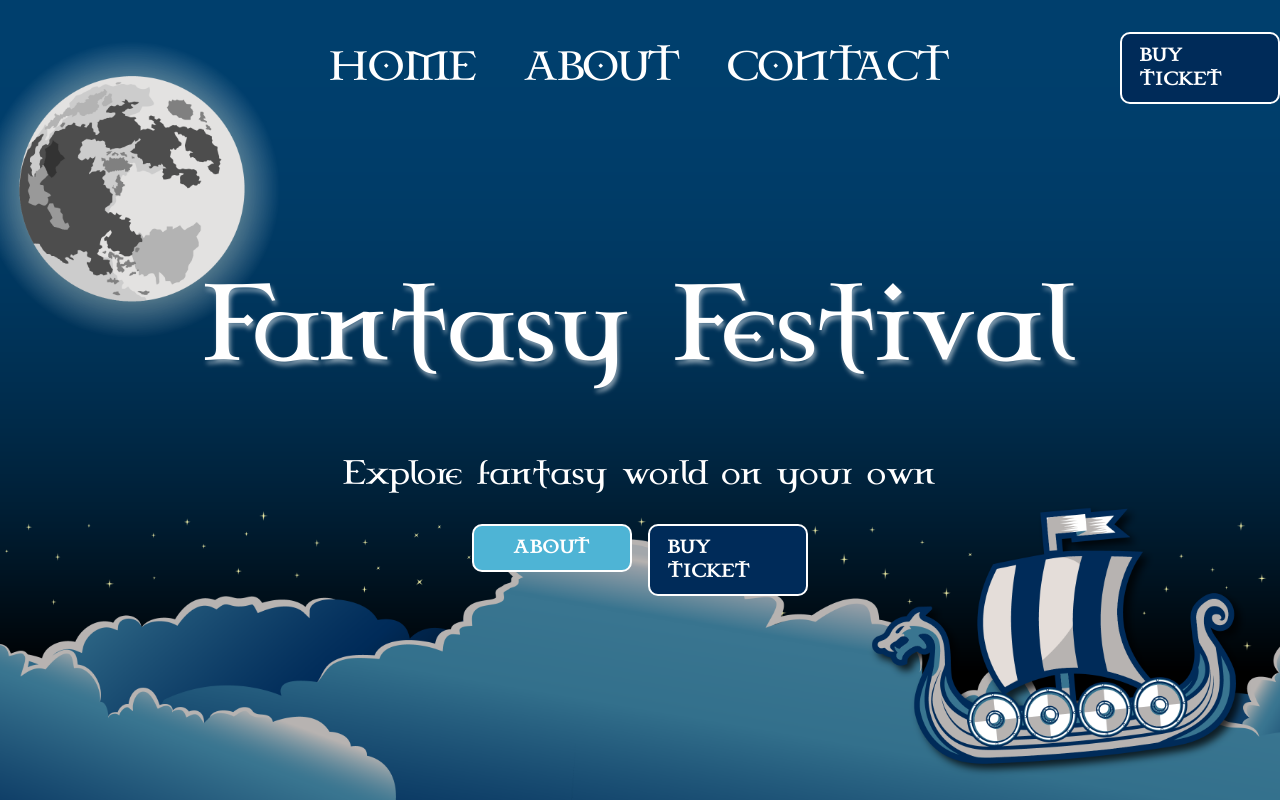
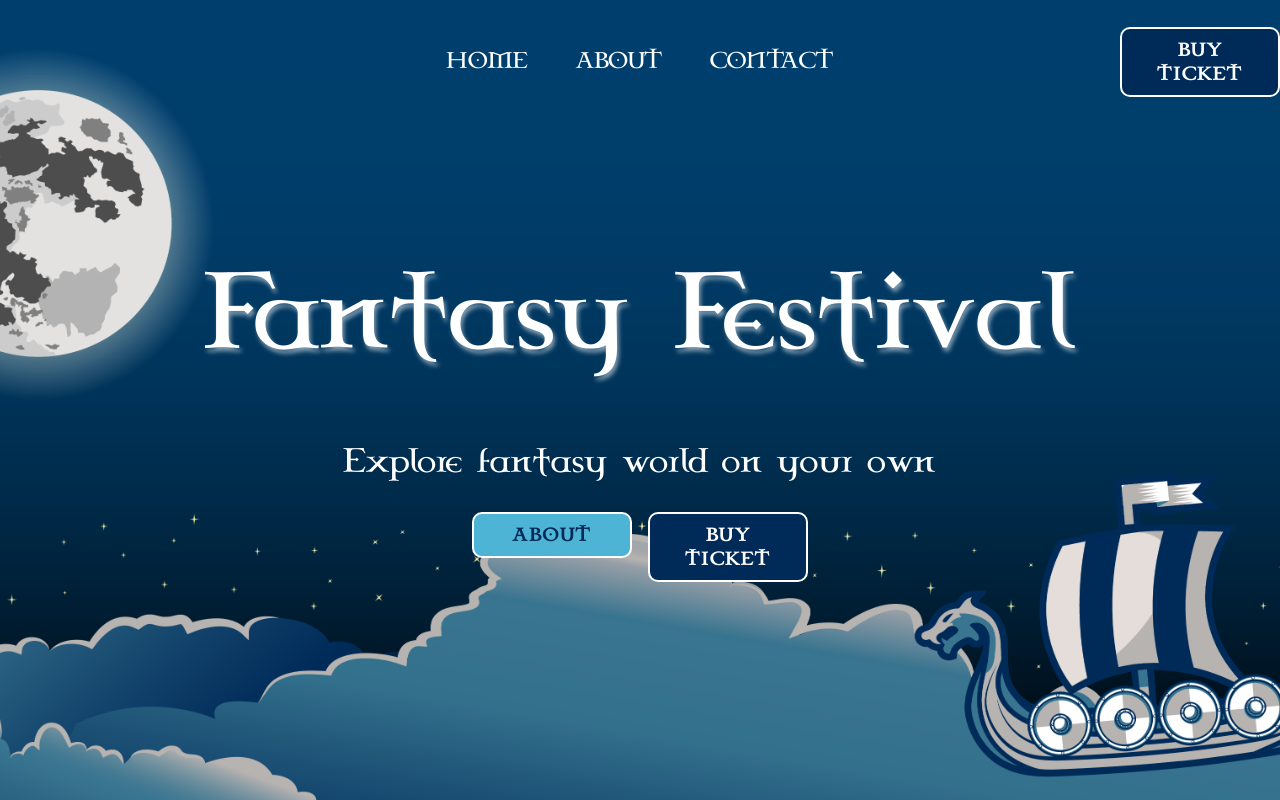
Before and after one commit to pPatr0/FantasyFestival-1, a plain HTML site: page index.html in a window 1280 px wide. Drawn offline with nearby package versions, Linux system fonts and the light colour scheme.

Commit message:
nav and hero img fix

```diff
--- a/index.html
+++ b/index.html
@@ -8,18 +8,18 @@
     <link rel="stylesheet" href="style.css">
 </head>
 <body>
-    <div class="bg-[url('img/hero1.png')] w-full h-screen bg-cover bg-no-repeat bg-center relative">
+    <div class="bg-[url('img/hero_fixed.png')] w-full h-[100vh] bg-cover bg-no-repeat bg-center relative">
         <div class="container mx-auto">
-            <nav class="uppercase pt-12 flex items-center text-[#FFFFFF] relative">
+            <nav class="uppercase pt-12 flex items-center justify-center text-[#FFFFFF] relative">
                 <div class="w-full flex justify-center">
-                    <ul class="flex text-4xl space-x-12">
+                    <ul class="flex text-xl space-x-12">
                         <li>Home</li>
                         <li>About</li>
                         <li>Contact</li>
                     </ul>
                 </div>
                 <div class="absolute right-0">
-                    <a href="#" class="btn">
+                    <a href="#" class="btn pb-2">
                         BUY TICKET
                     </a>
                 </div>
@@ -33,12 +33,12 @@
                 </p>
                 <div class="flex space-x-4 pt-8">
                     <div class="">
-                        <a href="#" class="btn bg-[#4EB4D5]">
+                        <a href="#" class="btn text-[#002B59] pb-2 bg-[#4EB4D5]">
                             ABOUT
                         </a>
                     </div>
                     <div class="">
-                        <a href="#" class="btn">
+                        <a href="#" class="btn pb-2">
                             BUY TICKET
                         </a>
                     </div>
--- a/style.css
+++ b/style.css
@@ -14,12 +14,12 @@
 .btn {
     background: #002B59;
     color: #FFFFFF;
-    text-transform: lowercase;
     border: solid 2px #FFFFFF;
 
     text-decoration: none;
     width: 20vh;
     display: flex;
+    text-align: center;
     justify-content: center;
     padding: 10px 18px;
     border-radius: 10px;
@@ -34,7 +34,7 @@
     overflow: hidden;
     transition-delay: 0s !important;
     text-transform: uppercase !important;
-    letter-spacing: 1.5px;
+    letter-spacing: 2px;
   }
   .btn::before {
     position: absolute;
```
Also changed, not shown: img/hero_fixed.png (added).
